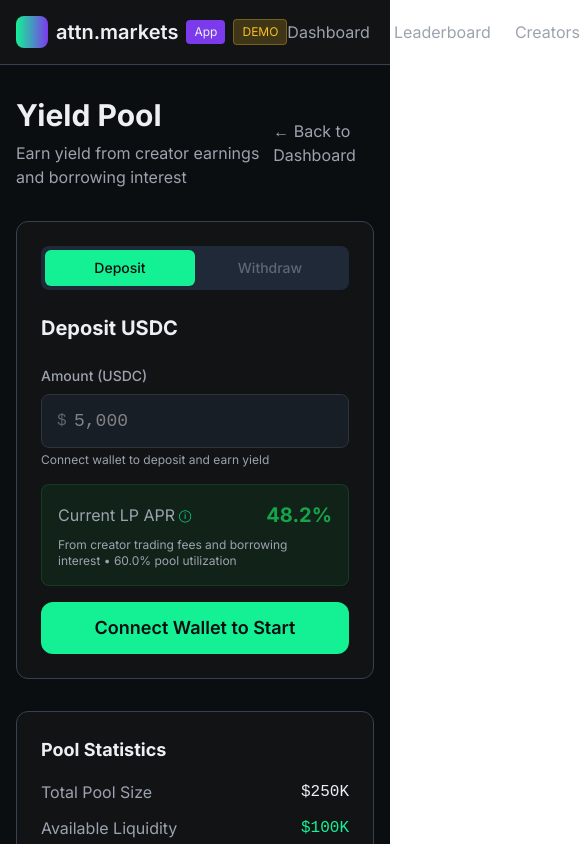
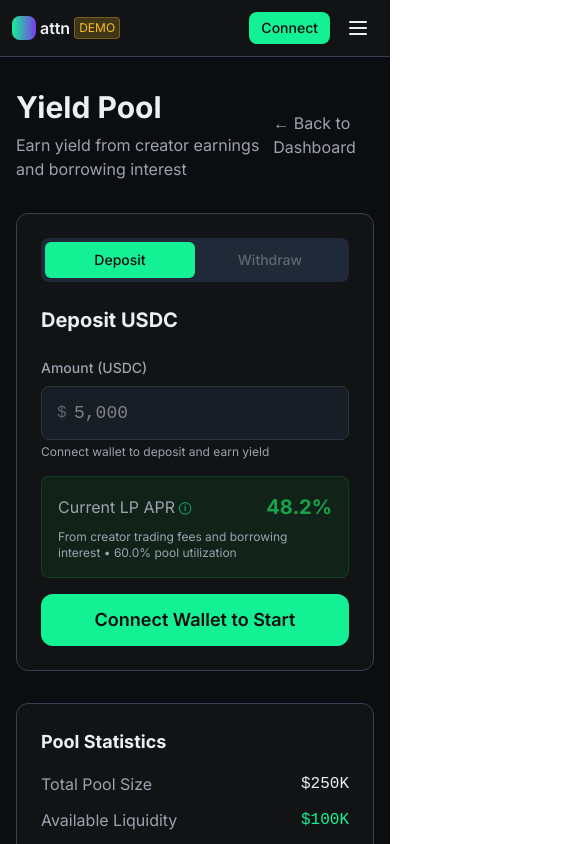
Before and after one commit to twentyOne2x/attnmarkets, a Next.js app in the folder apps/dapp/: page /deposit in a window 390 px wide. Shown: the top 844 px of the page, 585 px wide, since content can reach past the window. Built offline with nearby package versions, Linux system fonts and the light colour scheme.

Commit message:
feat: fix mobile navigation

```diff
--- a/apps/dapp/app/components/Navigation.tsx
+++ b/apps/dapp/app/components/Navigation.tsx
@@ -23,6 +23,7 @@ export default function Navigation(): React.JSX.Element {
 
   const [isHovering, setIsHovering] = useState(false);
   const [mounted, setMounted] = useState(false);
+  const [isMobileMenuOpen, setIsMobileMenuOpen] = useState(false);
 
   // Ensure component is mounted before using context values to prevent hydration mismatches
   useEffect(() => {
@@ -50,47 +51,49 @@ export default function Navigation(): React.JSX.Element {
 
   const formatWalletAddress = (address: string) => {
     if (!address) return '';
-    return `${address.slice(0, 8)}...${address.slice(-4)}`;
+    return `${address.slice(0, 6)}...${address.slice(-4)}`;
   };
 
   // Determine button state and appearance
   const getWalletButton = () => {
-    // Don't render anything until mounted to prevent hydration issues
     if (!mounted) {
       return (
-        <div className="px-4 py-2 rounded-lg bg-primary/50 text-dark/70 font-medium">
-          <div className="flex items-center space-x-2">
-            <div className="w-4 h-4 border-2 border-dark/30 border-t-dark rounded-full animate-spin"></div>
-            <span>Loading...</span>
+        <div className="px-3 py-1.5 rounded-lg bg-primary/50 text-dark/70 font-medium text-sm">
+          <div className="flex items-center space-x-1">
+            <div className="w-3 h-3 border-2 border-dark/30 border-t-dark rounded-full animate-spin"></div>
+            <span className="hidden sm:inline">Loading...</span>
           </div>
         </div>
       );
     }
 
     if (isWalletConnected) {
-      // State 2: Connected - show address with disconnect on hover
       return (
         <button
           onClick={handleDisconnectWallet}
           onMouseEnter={() => setIsHovering(true)}
           onMouseLeave={() => setIsHovering(false)}
-          className={`px-4 py-2 rounded-lg font-medium transition-all duration-200 ${
+          className={`px-3 py-1.5 rounded-lg font-medium text-sm transition-all duration-200 ${
             isHovering
               ? 'bg-red-600 text-white hover:bg-red-700'
               : 'bg-green-600 text-white hover:bg-green-700'
           }`}
           title={isHovering ? 'Click to disconnect wallet' : 'Wallet connected'}
         >
-          {isHovering ? 'Disconnect Wallet' : formatWalletAddress(currentUserWallet)}
+          <span className="hidden sm:inline">
+            {isHovering ? 'Disconnect' : formatWalletAddress(currentUserWallet)}
+          </span>
+          <span className="sm:hidden">
+            {isHovering ? '✕' : '✓'}
+          </span>
         </button>
       );
     } else {
-      // State 1: Not connected - show connect wallet button
       return (
         <button
           onClick={connectWallet}
           disabled={isConnecting}
-          className={`px-4 py-2 rounded-lg font-medium transition-all ${
+          className={`px-3 py-1.5 rounded-lg font-medium text-sm transition-all ${
             isConnecting
               ? 'bg-primary/50 text-dark/70 cursor-not-allowed'
               : 'bg-primary text-dark hover:bg-primary/90'
@@ -98,12 +101,15 @@ export default function Navigation(): React.JSX.Element {
           title={isConnecting ? 'Connecting...' : 'Connect your wallet to get started'}
         >
           {isConnecting ? (
-            <div className="flex items-center space-x-2">
-              <div className="w-4 h-4 border-2 border-dark/30 border-t-dark rounded-full animate-spin"></div>
-              <span>Connecting...</span>
+            <div className="flex items-center space-x-1">
+              <div className="w-3 h-3 border-2 border-dark/30 border-t-dark rounded-full animate-spin"></div>
+              <span className="hidden sm:inline">Connecting...</span>
             </div>
           ) : (
-            'Connect Wallet'
+            <>
+              <span className="hidden sm:inline">Connect Wallet</span>
+              <span className="sm:hidden">Connect</span>
+            </>
           )}
         </button>
       );
@@ -112,8 +118,8 @@ export default function Navigation(): React.JSX.Element {
 
   return (
     <nav className="bg-dark-card border-b border-gray-700">
-      {/* Global Notification Stack Container */}
-      <div className="fixed top-20 right-8 z-[9999] w-80">
+      {/* Global Notification Stack Container - Mobile Responsive */}
+      <div className="fixed top-16 sm:top-20 left-2 right-2 sm:left-auto sm:right-8 z-[9999] sm:w-80">
         {mounted && notifications
           .sort((a, b) => a.position - b.position)
           .map((notification, visualIndex) => {
@@ -128,30 +134,30 @@ export default function Navigation(): React.JSX.Element {
                   : notification.type === 'error'
                   ? 'bg-red-500/20 border-red-500/40 text-red-400'
                   : 'bg-blue-500/20 border-blue-500/40 text-blue-400'
-              } px-6 py-4 rounded-lg shadow-xl backdrop-blur-sm`}
+              } px-4 sm:px-6 py-3 sm:py-4 rounded-lg shadow-xl backdrop-blur-sm`}
               style={{
                 top: `${topPosition}px`,
                 zIndex: 9999 - notification.position,
                 opacity: Math.max(0.85, 1 - (visualIndex * 0.08)),
               }}
             >
-              <div className="flex items-center space-x-3">
+              <div className="flex items-center space-x-2 sm:space-x-3">
                 {notification.type === 'processing' ? (
-                  <div className="loading-spinner loading-spinner-blue"></div>
+                  <div className="loading-spinner loading-spinner-blue flex-shrink-0"></div>
                 ) : notification.type === 'success' ? (
-                  <div className="w-2 h-2 rounded-full bg-green-400 animate-pulse"></div>
+                  <div className="w-2 h-2 rounded-full bg-green-400 animate-pulse flex-shrink-0"></div>
                 ) : (
-                  <div className="w-2 h-2 rounded-full bg-red-400"></div>
+                  <div className="w-2 h-2 rounded-full bg-red-400 flex-shrink-0"></div>
                 )}
                 <div className="min-w-0 flex-1">
-                  <div className={`font-semibold ${
+                  <div className={`font-semibold text-sm sm:text-base ${
                     notification.type === 'success' ? 'text-green-400' :
                     notification.type === 'error' ? 'text-red-400' :
                     'text-blue-400'
                   }`}>
                     {notification.title}
                   </div>
-                  <div className={`text-sm opacity-90 ${
+                  <div className={`text-xs sm:text-sm opacity-90 ${
                     notification.type === 'success' ? 'text-green-300' :
                     notification.type === 'error' ? 'text-red-300' :
                     'text-blue-300'
@@ -162,7 +168,7 @@ export default function Navigation(): React.JSX.Element {
                 {notification.type === 'error' && (
                   <button
                     onClick={() => removeNotification(notification.id)}
-                    className="text-red-400 hover:text-red-300 ml-2 text-lg leading-none hover:bg-red-500/20 rounded px-1"
+                    className="text-red-400 hover:text-red-300 ml-2 text-lg leading-none hover:bg-red-500/20 rounded px-1 flex-shrink-0"
                   >
                     ×
                   </button>
@@ -173,15 +179,18 @@ export default function Navigation(): React.JSX.Element {
         })}
       </div>
 
-      <div className="max-w-7xl mx-auto px-4 sm:px-6 lg:px-8">
-        <div className="flex justify-between items-center h-16">
-          <a href="/" className="flex items-center space-x-2 hover:opacity-80 transition-opacity">
-            <div className="w-8 h-8 bg-gradient-to-r from-primary to-secondary rounded-lg"></div>
-            <span className="text-xl font-semibold">attn.markets</span>
-            <span className="text-xs bg-secondary px-2 py-1 rounded">App</span>
-            <span className="text-xs bg-warning/20 text-warning border border-warning/30 px-2 py-1 rounded ml-2">DEMO</span>
+      <div className="max-w-7xl mx-auto px-3 sm:px-6 lg:px-8">
+        <div className="flex justify-between items-center h-14 sm:h-16">
+          {/* Logo */}
+          <a href="/" className="flex items-center space-x-1 sm:space-x-2 hover:opacity-80 transition-opacity">
+            <div className="w-6 h-6 sm:w-8 sm:h-8 bg-gradient-to-r from-primary to-secondary rounded-lg"></div>
+            <span className="text-base sm:text-xl font-semibold">attn</span>
+            <span className="text-xs bg-secondary px-1 sm:px-2 py-0.5 sm:py-1 rounded hidden sm:inline">App</span>
+            <span className="text-xs bg-warning/20 text-warning border border-warning/30 px-1 sm:px-2 py-0.5 sm:py-1 rounded ml-1 sm:ml-2">DEMO</span>
           </a>
-          <div className="flex items-center space-x-6">
+
+          {/* Desktop Navigation */}
+          <div className="hidden md:flex items-center space-x-4 lg:space-x-6">
             <a
               href="/"
               className={`transition-colors ${
@@ -223,7 +232,6 @@ export default function Navigation(): React.JSX.Element {
               LP
             </a>
 
-            {/* Dynamic Wallet Button */}
             {getWalletButton()}
 
             <button
@@ -234,7 +242,83 @@ export default function Navigation(): React.JSX.Element {
               Reset
             </button>
           </div>
+
+          {/* Mobile Menu Button & Wallet */}
+          <div className="flex md:hidden items-center space-x-2">
+            {getWalletButton()}
+
+            <button
+              onClick={() => setIsMobileMenuOpen(!isMobileMenuOpen)}
+              className="text-text-primary p-2"
+            >
+              <svg className="w-6 h-6" fill="none" stroke="currentColor" viewBox="0 0 24 24">
+                {isMobileMenuOpen ? (
+                  <path strokeLinecap="round" strokeLinejoin="round" strokeWidth={2} d="M6 18L18 6M6 6l12 12" />
+                ) : (
+                  <path strokeLinecap="round" strokeLinejoin="round" strokeWidth={2} d="M4 6h16M4 12h16M4 18h16" />
+                )}
+              </svg>
+            </button>
+          </div>
         </div>
+
+        {/* Mobile Menu */}
+        {isMobileMenuOpen && (
+          <div className="md:hidden py-3 border-t border-gray-700">
+            <div className="flex flex-col space-y-3">
+              <a
+                href="/"
+                className={`px-3 py-2 transition-colors ${
+                  isActive('/')
+                    ? 'text-primary font-semibold bg-primary/10 rounded'
+                    : 'text-text-secondary'
+                }`}
+                onClick={() => setIsMobileMenuOpen(false)}
+              >
+                Dashboard
+              </a>
+              <a
+                href="/leaderboard"
+                className={`px-3 py-2 transition-colors ${
+                  isActive('/leaderboard')
+                    ? 'text-primary font-semibold bg-primary/10 rounded'
+                    : 'text-text-secondary'
+                }`}
+                onClick={() => setIsMobileMenuOpen(false)}
+              >
+                Leaderboard
+              </a>
+              <a
+                href="/creator"
+                className={`px-3 py-2 transition-colors ${
+                  isActive('/creator')
+                    ? 'text-primary font-semibold bg-primary/10 rounded'
+                    : 'text-text-secondary'
+                }`}
+                onClick={() => setIsMobileMenuOpen(false)}
+              >
+                Creators
+              </a>
+              <a
+                href="/deposit"
+                className={`px-3 py-2 transition-colors ${
+                  isActive('/deposit')
+                    ? 'text-primary font-semibold bg-primary/10 rounded'
+                    : 'text-text-secondary'
+                }`}
+                onClick={() => setIsMobileMenuOpen(false)}
+              >
+                LP
+              </a>
+              <button
+                onClick={handleReset}
+                className="text-left px-3 py-2 text-gray-400 hover:text-gray-300"
+              >
+                Reset Data
+              </button>
+            </div>
+          </div>
+        )}
       </div>
 
       <style jsx global>{`
@@ -257,8 +341,8 @@ export default function Navigation(): React.JSX.Element {
         .loading-spinner-green,
         .loading-spinner-red,
         .loading-spinner-blue {
-          width: 16px;
-          height: 16px;
+          width: 14px;
+          height: 14px;
           border: 2px solid transparent;
           border-radius: 50%;
           animation: spin 1s linear infinite;
```
